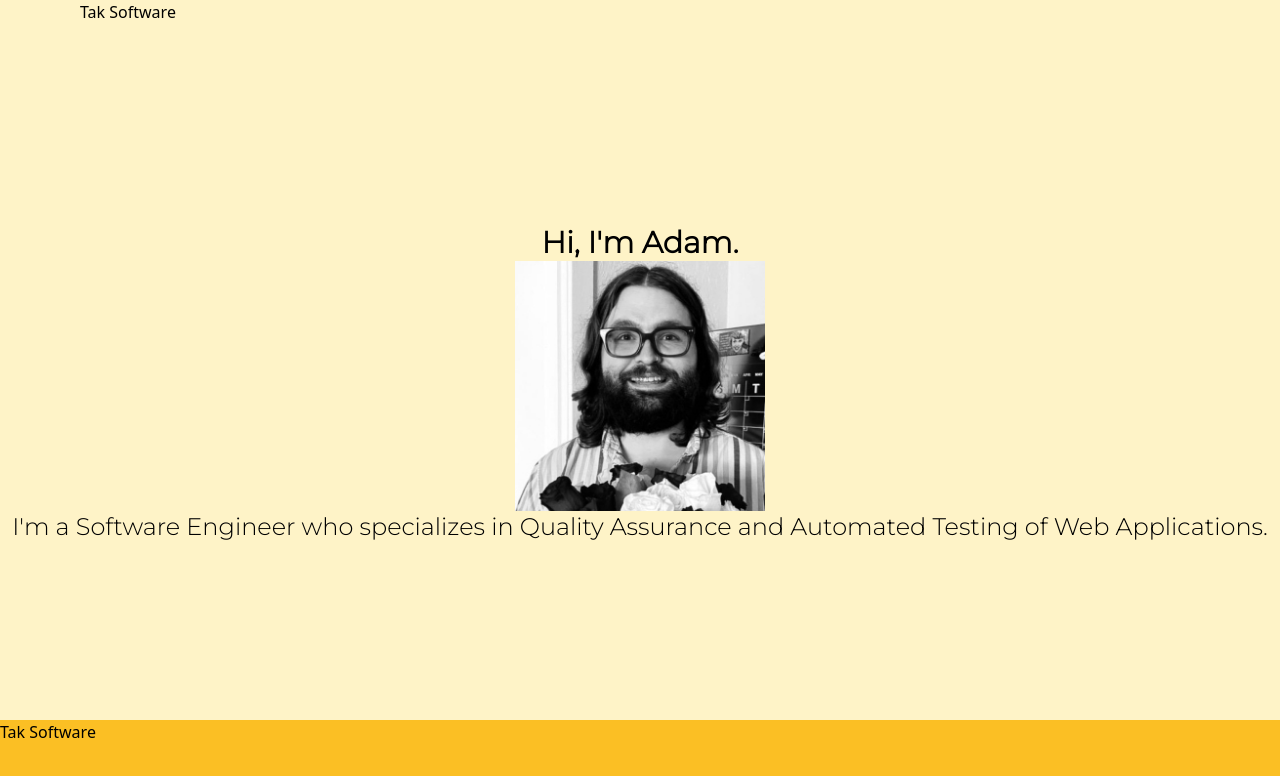
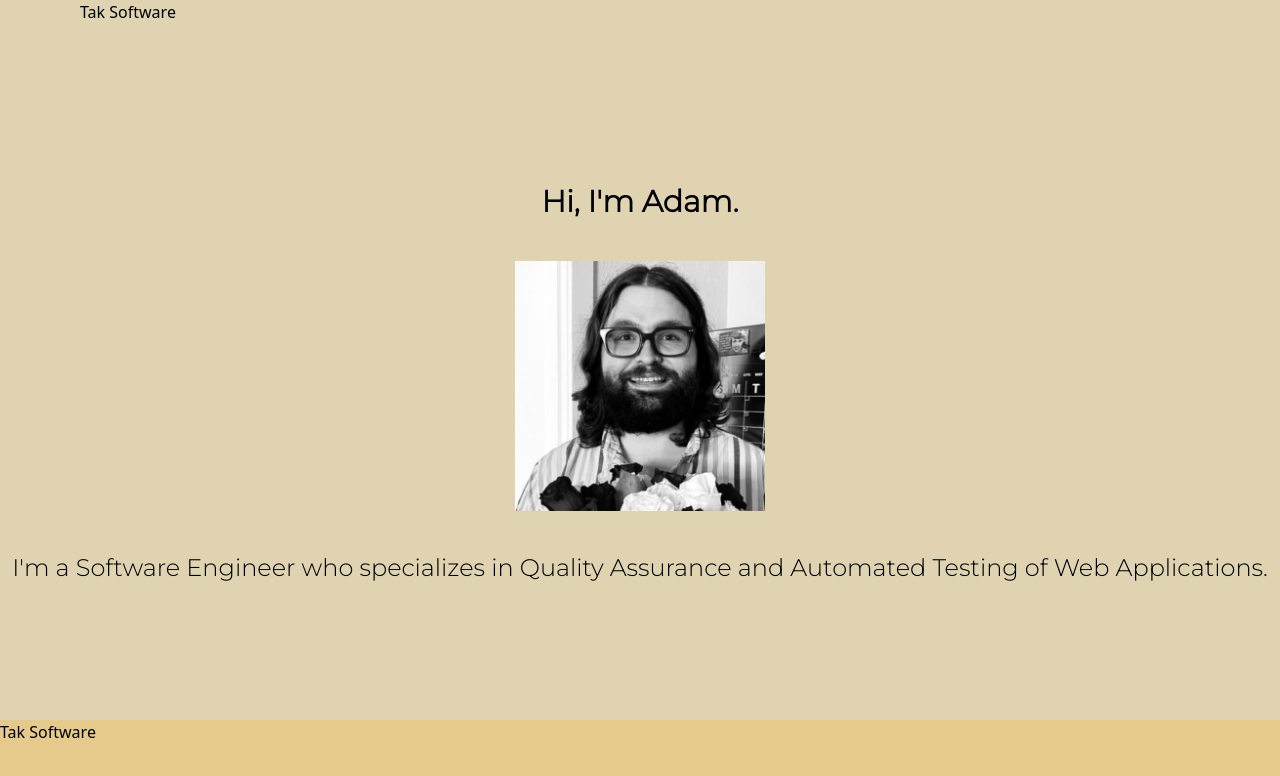
Before and after one commit to AdamDTak2112/AdamDTak2112.github.io, a Next.js app: page / in a window 1280 px wide. Shown: the top 776 px of the page. Built offline with nearby package versions, Linux system fonts and the light colour scheme.

Commit message:
fix homepage container

```diff
--- a/src/app/footer.js
+++ b/src/app/footer.js
@@ -9,7 +9,7 @@ import styles from './footer.module.css';
 export default function Footer(){
     return (
         <footer className="w-full min-h-[10%]">
-            <div className="sticky bottom-0 columns-2 md:columns-3 h-full bg-amber-400 w-full">
+            <div className="sticky bottom-0 columns-2 md:columns-3 h-full bg-[#e5ca8c] w-full">
                     <h5 className='brand-name'>Tak Software</h5>
             </div>
         </footer>
--- a/src/app/layout.js
+++ b/src/app/layout.js
@@ -16,7 +16,7 @@ export default function RootLayout({ children }) {
 
       <body className="w-screen">
         <div className="container flex flex-col justify-between h-screen mx-auto
-       bg-amber-100 min-w-full">
+       bg-[#dfd3b1] min-w-full">
           <Header/>
           {children}
           <Footer/>
--- a/src/app/page.js
+++ b/src/app/page.js
@@ -14,9 +14,9 @@ export default function HomePage() {
     return (
 
 
-                <div className="container mx-auto flex flex-col justify-between"id={styles.salutation}>
+                <div className="container mx-auto h-1/2 flex flex-col justify-between"id={styles.salutation}>
                     <h1 className="text-3xl font-bold">Hi, I'm Adam.</h1>
-                    <div className="py-100">
+                    <div className="my-100">
                         <Image
                             className='mx-auto'
                             src={imageSource}
```
